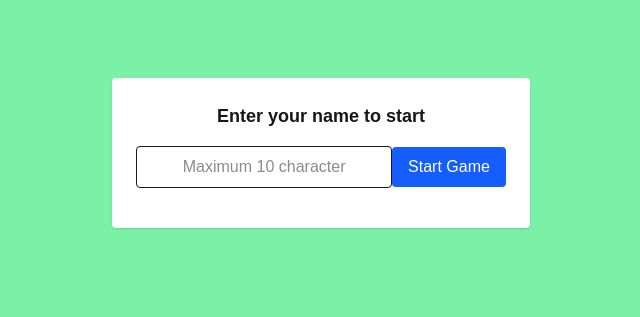
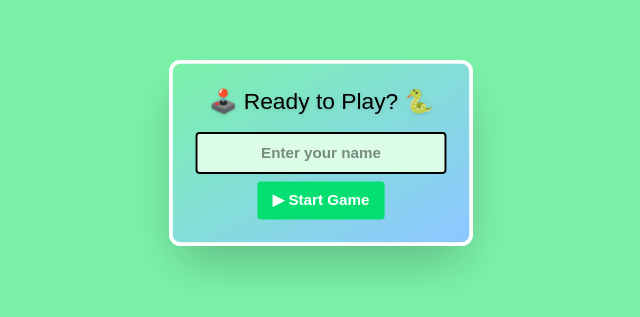
Before and after one commit to Boolooki/snake-game, a Next.js app: page / in a window 1280 px wide. Shown: the part 247-564 px from the top of the page, without its empty margins (319-959 px from the left). Built offline with nearby package versions, Linux system fonts and the light colour scheme.

Commit message:
New UI for name assign and some animation

```diff
--- a/src/app/globals.css
+++ b/src/app/globals.css
@@ -9,6 +9,17 @@
   :root {
     --background: #0a0a0a;
     --foreground: #ededed;
+  }
+}
+
+@keyframes fadeIn {
+  from {
+    opacity: 0;
+    transform: scale(0.95);
+  }
+  to {
+    opacity: 1;
+    transform: scale(1);
   }
 }
 
--- a/src/components/leaderbaord/LeaderboardModal.tsx
+++ b/src/components/leaderbaord/LeaderboardModal.tsx
@@ -23,7 +23,7 @@ export default function LeaderboardModal({ onClose }: { onClose: () => void }) {
           {data?.map((entry, i) => (
             <li
               key={i}
-              className="flex justify-between bg-white px-2 py-1 rounded shadow-sm"
+              className="flex justify-between bg-white px-2 py-1 rounded shadow-sm transform scale-95 opacity-0 animate-[fadeIn_1s_ease-out_forwards]"
             >
               <span className="truncate">
                 {i + 1}. {entry.username}
--- a/src/components/ui/StartModal.tsx
+++ b/src/components/ui/StartModal.tsx
@@ -1,28 +1,35 @@
 import { PropsStartModal } from "@/types";
 
-export default function StartModal({ username, setUsername, onStart, hasStarted }: PropsStartModal) {
+export default function StartModal({
+  username,
+  setUsername,
+  onStart,
+  hasStarted,
+}: PropsStartModal) {
   if (hasStarted) return null;
 
   return (
     <div className="fixed inset-0 bg-green-300 bg-opacity-60 flex items-center justify-center z-50">
-      <div className="bg-white p-6 rounded shadow text-center">
-        <h2 className="text-lg font-bold mb-4">Enter your name to start</h2>
-        {username.length >= 10 && (
-          <p className="text-sm text-red-600 mt-1">Max 10 characters allowed</p>
-        )}
+      <div className="bg-gradient-to-br from-green-300 to-blue-300 p-6 rounded-xl shadow-2xl border-4 border-white w-[320px] font-arcade text-center transform scale-95 opacity-0 animate-[fadeIn_1s_ease-out_forwards]">
+        <h2 className="text-2xl mb-4 text-black drop-shadow">
+          🕹️ Ready to Play? 🐍
+        </h2>
         <input
           type="text"
           value={username}
           onChange={(e) => setUsername(e.target.value)}
           maxLength={10}
-          className="px-3 py-2 border rounded w-64 text-center mb-4"
-          placeholder="Maximum 10 character"
+          className="px-4 py-2 border-2 border-black rounded bg-green-100 text-center w-full mb-2 font-bold"
+          placeholder="Enter your name"
         />
+        {username.length >= 10 && (
+          <p className="text-xs text-red-600 mb-2">Max 10 characters allowed</p>
+        )}
         <button
           onClick={onStart}
-          className="bg-blue-600 text-white px-4 py-2 rounded hover:bg-blue-700"
+          className="bg-green-400 text-white px-4 py-2 rounded hover:bg-green-600 hover:text-black transition-all font-bold"
         >
-          Start Game
+          ▶ Start Game
         </button>
       </div>
     </div>
```
